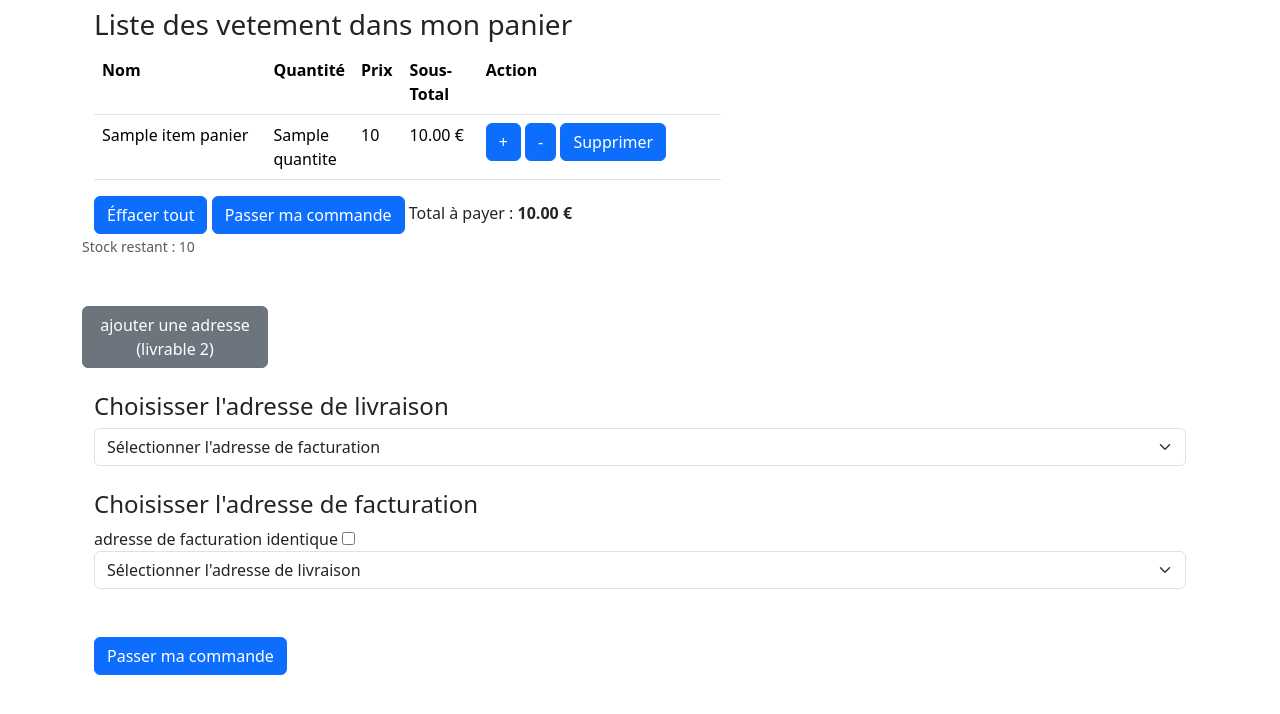
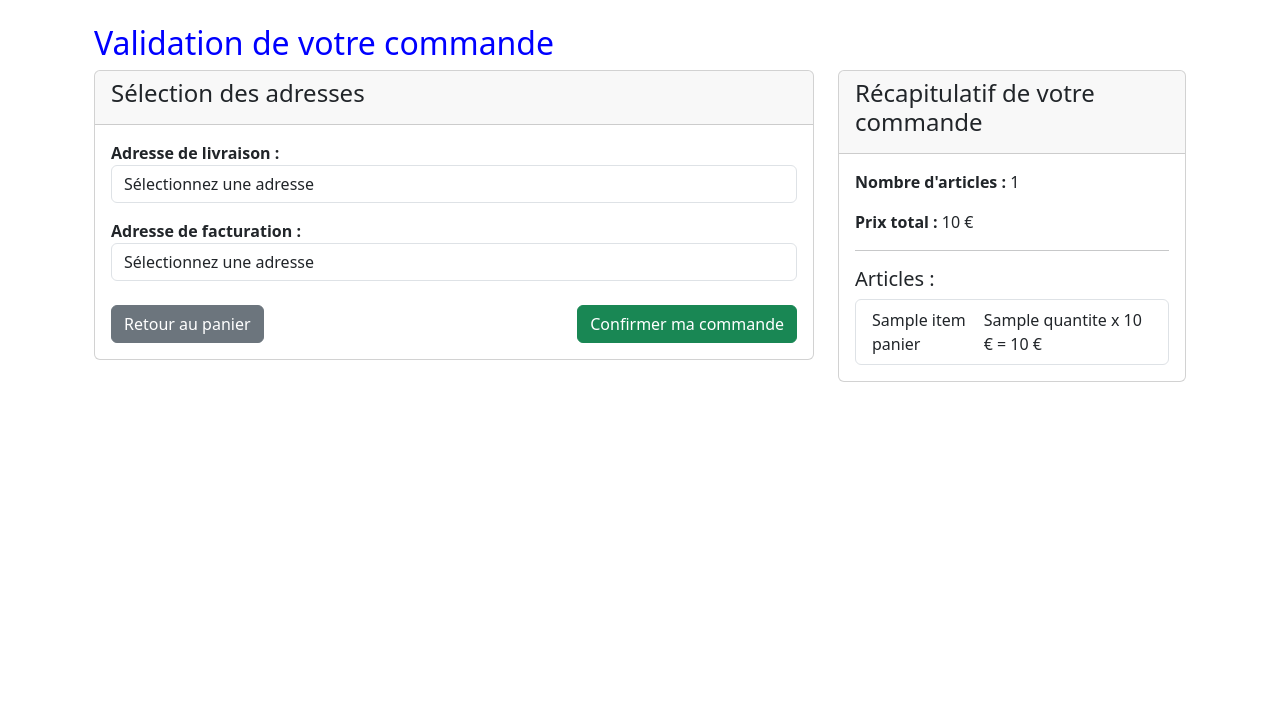
Before and after one commit to luluddof/sae-204-propre, a Flask app: template templates/client/boutique/panier_validation_adresses.html in a window 1280 px wide. Shown: the part 64-778 px from the top of the page. Run offline with Flask 3, Linux system fonts and the light colour scheme; the template is opened without the code that fills it: most values are stand-ins (such as "Sample title", 1, 10 or a date in 2020); some libraries are stand-ins or nearby versions.

Commit message:
partie julian

```diff
--- a/templates/client/boutique/_panier.html
+++ b/templates/client/boutique/_panier.html
@@ -21,7 +21,7 @@
                             </td>
                             <td>{{item_panier.quantite}}</td>
                             <td>{{item_panier.prix}}</td>
-                            <td>{{ "{:,.2f} €".format((item_panier.prix * item_panier.quantite)) }}{#{(panier.article.prix * panier.quantite)|number_format(2) }#}</td>
+                            <td>{{ "{:,.2f} €".format((item_panier.prix * item_panier.quantite)) }}</td>
                             <td>
                                 {% if item_panier.stock > 0 %}
                                     <form action="/client/panier/add" style="display: inline-block;" method="post">
@@ -45,27 +45,95 @@
                     {% endfor %}
 
                 </table>
+                <div class="mt-3">
                     {% if validation is defined and validation == 1 %}
                         <a href="/client/article/show" class="btn btn-primary" >Continuer ma commande</a>
                     {% else %}
-                    <form action="/client/panier/vider"  style="display: inline-block;"  method="post" >
-                        <button class="btn btn-primary"  > Éffacer tout </button>
-                    </form>
-                    <form action="/client/commande/valide"  style="display: inline-block;"  method="post" >
-                        <button class="btn btn-primary" > Passer ma commande </button>
-                    </form>
+                        <div class="d-flex flex-wrap">
+                            <form action="/client/panier/vider" method="post" class="mr-2 mb-2">
+                                <button class="btn btn-danger"> Éffacer tout </button>
+                            </form>
+                            <form action="/client/commande/valide" method="post" class="mr-2 mb-2">
+                                <button class="btn btn-success"> Passer ma commande </button>
+                            </form>
+                        </div>
                     {% endif %}
                     {% if prix_total %}
-                    Total à payer : <strong>{{ "{:,.2f} €".format(prix_total) }}</strong>
+                        <div class="mt-2">
+                            Total à payer : <strong>{{ "{:,.2f} €".format(prix_total) }}</strong>
+                        </div>
                     {% endif %}
-
+                </div>
+            {% else %}
+                <div class="alert alert-info">
+                    Votre panier est vide. <a href="/client/article/show">Parcourir les articles</a>
+                </div>
             {% endif %}
             </div>
 
 <div class="card-footer">
     {% if vetement.stock > 0 %}
-        <small class="text-muted">Stock restant : {{ vetement.stock }}</small>
+        <small class="text-muted">Stock restants : {{ vetement.stock }}</small>
     {% else %}
         <small class="text-muted">Article momentanément indisponible</small>
     {% endif %}
 </div>
+
+<div class="container mt-4">
+    <h2>Votre panier</h2>
+
+    {% if articles_panier|length > 0 %}
+        <table class="table table-striped">
+            <thead>
+                <tr>
+                    <th>Image</th>
+                    <th>Nom</th>
+                    <th>Prix unitaire</th>
+                    <th>Quantité</th>
+                    <th>Prix total</th>
+                    <th>Actions</th>
+                </tr>
+            </thead>
+            <tbody>
+                {% for article in articles_panier %}
+                <tr>
+                    <td><img src="{{ url_for('static', filename='images/' + article['photo']) }}" alt="{{ article['nom_vetement'] }}" width="100"></td>
+                    <td>{{ article['nom_vetement'] }}</td>
+                    <td>{{ article['prix'] }} €</td>
+                    <td>
+                        <form action="/client/panier/update" method="post" class="form-inline">
+                            <input type="hidden" name="id_vetement" value="{{ article['vetement_id'] }}">
+                            <input type="number" name="quantite" value="{{ article['quantite'] }}" min="1" class="form-control form-control-sm" style="width: 60px;">
+                            <button type="submit" class="btn btn-sm btn-primary ml-2">Modifier</button>
+                        </form>
+                    </td>
+                    <td>{{ article['prix_ligne'] }} €</td>
+                    <td>
+                        <a href="/client/panier/delete?id_vetement={{ article['vetement_id'] }}" class="btn btn-sm btn-danger">Supprimer</a>
+                    </td>
+                </tr>
+                {% endfor %}
+            </tbody>
+            <tfoot>
+                <tr>
+                    <td colspan="4" class="text-right"><strong>Total :</strong></td>
+                    <td><strong>{{ prix_total }} €</strong></td>
+                    <td></td>
+                </tr>
+            </tfoot>
+        </table>
+
+        <div class="d-flex justify-content-between mt-4">
+            <a href="/client/article/show" class="btn btn-secondary">Continuer mes achats</a>
+
+            <!-- Bouton pour valider la commande -->
+            <form action="/client/commande/valide" method="post">
+                <button type="submit" class="btn btn-success">Valider ma commande</button>
+            </form>
+        </div>
+    {% else %}
+        <div class="alert alert-info">
+            Votre panier est vide. <a href="/client/article/show">Parcourir les articles</a>
+        </div>
+    {% endif %}
+</div>
--- a/templates/client/boutique/panier_validation_adresses.html
+++ b/templates/client/boutique/panier_validation_adresses.html
@@ -1,58 +1,83 @@
 {% extends "client/layout_client.html" %}
 {% block body %}
-    <div class="container">
-        <div class="row align-self-right">
-            {% include('client/boutique/_panier.html') %}
-        </div>
+    <div class="container mt-4">
+        <h2>Validation de votre commande</h2>
+
         <div class="row">
-             <br>
-            <a href="/client/coordonnee/show" class="btn btn-secondary mt-5 col-2"> ajouter une adresse (livrable 2)</a>
-            <form action="/client/commande/add"  style="display: inline-block;"  method="post" >
-            {% if adresses | length > 0 %}
-                <br>
-                    <h4>Choisisser l'adresse de livraison</h4>
-                    <select  name="id_adresse_livraison" name="adresse_livraison" required  class="form-select">
-                        <option value="">Sélectionner l'adresse de facturation</option>
-                        {% for adresse  in adresses %}
+            <div class="col-md-8">
+                <div class="card mb-4">
+                    <div class="card-header">
+                        <h4>Sélection des adresses</h4>
+                    </div>
+                    <div class="card-body">
+                        {% if adresses|length > 0 %}
+                            <form action="/client/commande/add" method="post">
+                                <div class="form-group">
+                                    <label for="id_adresse_livraison"><strong>Adresse de livraison :</strong></label>
+                                    <select name="id_adresse_livraison" id="id_adresse_livraison" class="form-control" required>
+                                        <option value="">Sélectionnez une adresse</option>
+                                        {% for adresse in adresses %}
+                                            <option value="{{ adresse['id_adresse'] }}" {% if id_adresse_fav and id_adresse_fav == adresse['id_adresse'] %}selected{% endif %}>
+                                                {{ adresse['libelle'] }} - {{ adresse['rue'] }}, {{ adresse['code_postal'] }} {{ adresse['ville'] }}
+                                                {% if adresse['est_favori'] == 1 %} (Favorite){% endif %}
+                                            </option>
+                                        {% endfor %}
+                                    </select>
+                                </div>
 
-                             <option value="{{ adresse.id_adresse }}"
-                             {% if id_adresse_fav != 0 and id_adresse_fav == adresse.id_adresse %}
-                                 selected
-                             {% endif %}
+                                <div class="form-group mt-3">
+                                    <label for="id_adresse_facturation"><strong>Adresse de facturation :</strong></label>
+                                    <select name="id_adresse_facturation" id="id_adresse_facturation" class="form-control" required>
+                                        <option value="">Sélectionnez une adresse</option>
+                                        {% for adresse in adresses %}
+                                            <option value="{{ adresse['id_adresse'] }}" {% if id_adresse_fav and id_adresse_fav == adresse['id_adresse'] %}selected{% endif %}>
+                                                {{ adresse['libelle'] }} - {{ adresse['rue'] }}, {{ adresse['code_postal'] }} {{ adresse['ville'] }}
+                                                {% if adresse['est_favori'] == 1 %} (Favorite){% endif %}
+                                            </option>
+                                        {% endfor %}
+                                    </select>
+                                </div>
 
-                             >{{ adresse.nom }} ({{ adresse.code_postal }})
-                                 {{ adresse.ville }} - {{ adresse.rue }}
-                             {% if id_adresse_fav != 0 and id_adresse_fav == adresse.id_adresse %}
-                                 (f)
-                             {% endif %}
+                                <div class="d-flex justify-content-between mt-4">
+                                    <a href="/client/panier/show" class="btn btn-secondary">Retour au panier</a>
+                                    <button type="submit" class="btn btn-success">Confirmer ma commande</button>
+                                </div>
+                            </form>
+                        {% else %}
+                            <div class="alert alert-warning">
+                                Vous n'avez pas encore d'adresse enregistrée.
+                                <a href="/client/adresse/add">Ajouter une adresse</a>
+                            </div>
+                        {% endif %}
+                    </div>
+                </div>
+            </div>
 
-                             </option>
-                        {% endfor %}
-                    </select>
-                    <br>
+            <div class="col-md-4">
+                <div class="card">
+                    <div class="card-header">
+                        <h4>Récapitulatif de votre commande</h4>
+                    </div>
+                    <div class="card-body">
+                        <p><strong>Nombre d'articles :</strong> {{ articles_panier|length }}</p>
+                        <p><strong>Prix total :</strong> {{ prix_total }} €</p>
 
-                    <h4>Choisisser l'adresse de facturation</h4>
-                    adresse de facturation identique <input type="checkbox" name="adresse_identique" value="adresse_identique" id="adresse_identique" onclick="identique()">
-                <br>
-                    <select  id="id_adresse_facturation" name="id_adresse_facturation" required class="form-select">
-                        <option value="">Sélectionner l'adresse de livraison</option>
-                        {% for adresse  in adresses %}
-                             <option value="{{ adresse.id_adresse }}"
-                             {% if id_adresse_fav != 0 and id_adresse_fav == adresse.id_adresse %}
-                                 selected
-                             {% endif %}
-                             >{{ adresse.nom }} ({{ adresse.code_postal }})
-                                 {{ adresse.ville }} - {{ adresse.rue }}
-                             </option>
-                        {% endfor %}
-                    </select>
-                {%  else %}
-                    Il faut une adresse de livraison et de facturation pour valider la commande (livrable 2)
-                    <a href="/client/coordonnee/show"  class="btn btn-primary">Ajouter une adresse (livrable 2)</a>
-                {% endif %}
-                <br>
-                <button class="btn btn-primary mt-4" > Passer ma commande </button>
-            </form>
+                        <hr>
+
+                        <h5>Articles :</h5>
+                        <ul class="list-group">
+                            {% for article in articles_panier %}
+                                <li class="list-group-item d-flex justify-content-between align-items-center">
+                                    {{ article['nom_vetement'] }}
+                                    <span>
+                                        {{ article['quantite'] }} x {{ article['prix'] }} € = {{ article['prix_ligne'] }} €
+                                    </span>
+                                </li>
+                            {% endfor %}
+                        </ul>
+                    </div>
+                </div>
+            </div>
         </div>
     </div>
 
```
Also changed, not shown: controllers/client_commande.py (+121 -21 lines), templates/client/boutique/panier_article.html (+8 -3 lines).
